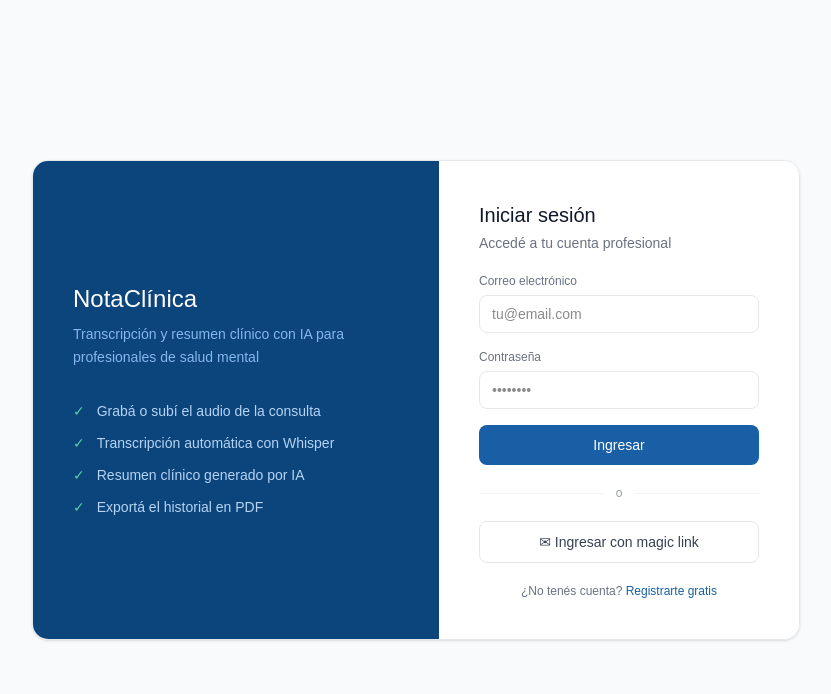
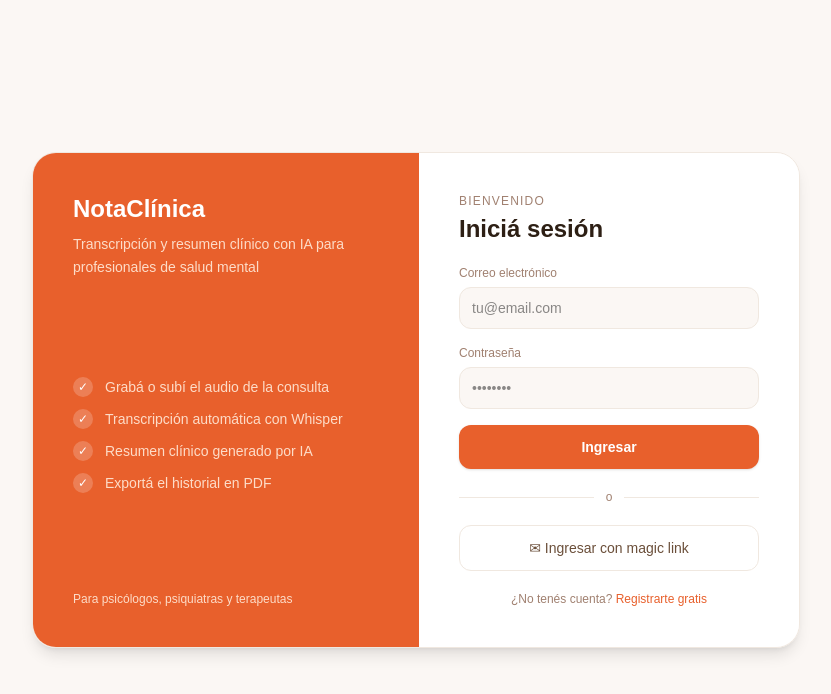
Before and after one commit to contacto404/notaclinica, a Next.js app: page /login in a window 1280 px wide. Shown: the top 694 px of the page, without its empty margins (224-1055 px from the left). Built offline with nearby package versions, Linux system fonts and the light colour scheme; no server answers.

Commit message:
feat: rediseño login, nuevo paciente y sidebar

```diff
--- a/app/login/page.tsx
+++ b/app/login/page.tsx
@@ -21,12 +21,8 @@ export default function LoginPage() {
     setLoading(true)
     setError('')
     const { error } = await supabase.auth.signInWithPassword({ email, password })
-    if (error) {
-      setError('Credenciales incorrectas.')
-    } else {
-      router.push('/dashboard')
-      router.refresh()
-    }
+    if (error) { setError('Credenciales incorrectas.') }
+    else { router.push('/dashboard'); router.refresh() }
     setLoading(false)
   }
 
@@ -34,10 +30,7 @@ export default function LoginPage() {
     e.preventDefault()
     setLoading(true)
     setError('')
-    const { error } = await supabase.auth.signUp({
-      email, password,
-      options: { data: { full_name: name } },
-    })
+    const { error } = await supabase.auth.signUp({ email, password, options: { data: { full_name: name } } })
     if (error) { setError(error.message) } else { setMode('login') }
     setLoading(false)
   }
@@ -51,61 +44,86 @@ export default function LoginPage() {
   }
 
   return (
-    <div className="min-h-screen bg-gray-50 flex items-center justify-center p-4">
-      <div className="w-full max-w-3xl flex rounded-2xl border border-gray-200 overflow-hidden shadow-sm">
-        <div className="flex-1 bg-[#0C447C] p-10 flex-col justify-center gap-8 hidden md:flex">
+    <div className="min-h-screen bg-[#FBF7F4] flex items-center justify-center p-4">
+      <div className="w-full max-w-3xl flex rounded-3xl overflow-hidden shadow-lg border border-[#F0E8E0]">
+
+        {/* Panel izquierdo */}
+        <div className="flex-1 bg-[#E8602C] p-10 flex-col justify-between gap-8 hidden md:flex">
           <div>
-            <h1 className="text-2xl font-medium text-white">NotaClínica</h1>
-            <p className="text-[#85B7EB] text-sm mt-2 leading-relaxed">Transcripción y resumen clínico con IA para profesionales de salud mental</p>
+            <h1 className="text-2xl font-bold text-white">NotaClínica</h1>
+            <p className="text-[#FDDCC8] text-sm mt-2 leading-relaxed">Transcripción y resumen clínico con IA para profesionales de salud mental</p>
           </div>
           <div className="flex flex-col gap-3">
             {['Grabá o subí el audio de la consulta','Transcripción automática con Whisper','Resumen clínico generado por IA','Exportá el historial en PDF'].map(f => (
-              <div key={f} className="flex items-center gap-3 text-[#B5D4F4] text-sm">
-                <span className="text-[#5DCAA5]">✓</span> {f}
+              <div key={f} className="flex items-center gap-3 text-[#FDDCC8] text-sm">
+                <span className="w-5 h-5 rounded-full bg-white/20 flex items-center justify-center text-white text-xs">✓</span>
+                {f}
               </div>
             ))}
           </div>
+          <p className="text-[#FDDCC8] text-xs">Para psicólogos, psiquiatras y terapeutas</p>
         </div>
-        <div className="w-full md:w-[360px] p-10 bg-white flex flex-col justify-center gap-5 flex-shrink-0">
+
+        {/* Panel derecho */}
+        <div className="w-full md:w-[380px] p-10 bg-white flex flex-col justify-center gap-5 flex-shrink-0">
           <div>
-            <h2 className="text-xl font-medium text-gray-900">{mode === 'login' ? 'Iniciar sesión' : 'Crear cuenta'}</h2>
-            <p className="text-sm text-gray-500 mt-1">{mode === 'login' ? 'Accedé a tu cuenta profesional' : 'Registrate gratis'}</p>
+            <p className="text-xs text-[#A08070] font-medium uppercase tracking-widest mb-1">
+              {mode === 'login' ? 'Bienvenido' : 'Crear cuenta'}
+            </p>
+            <h2 className="text-2xl font-bold text-[#2D1F14]">
+              {mode === 'login' ? 'Iniciá sesión' : 'Registrate gratis'}
+            </h2>
           </div>
+
           {magicSent ? (
-            <div className="text-sm text-green-700 bg-green-50 border border-green-200 rounded-lg p-4">Revisá tu email para ingresar.</div>
+            <div className="text-sm text-[#2D6A2D] bg-[#E8F4E8] border border-[#C8E8C8] rounded-2xl p-4">
+              ✓ Revisá tu email para ingresar.
+            </div>
           ) : (
             <form onSubmit={mode === 'login' ? handleLogin : handleRegister} className="flex flex-col gap-4">
               {mode === 'register' && (
                 <div className="flex flex-col gap-1.5">
-                  <label className="text-xs text-gray-500">Nombre completo</label>
-                  <input type="text" value={name} onChange={e => setName(e.target.value)} placeholder="Dra. María García" required className="border border-gray-200 rounded-lg px-3 py-2 text-sm outline-none focus:border-[#185FA5]" />
+                  <label className="text-xs text-[#A08070] font-medium">Nombre completo</label>
+                  <input type="text" value={name} onChange={e => setName(e.target.value)}
+                    placeholder="Dra. María García" required
+                    className="border border-[#F0E8E0] rounded-xl px-3 py-2.5 text-sm outline-none focus:border-[#E8602C] bg-[#FBF7F4]" />
                 </div>
               )}
               <div className="flex flex-col gap-1.5">
-                <label className="text-xs text-gray-500">Correo electrónico</label>
-                <input type="email" value={email} onChange={e => setEmail(e.target.value)} placeholder="tu@email.com" required className="border border-gray-200 rounded-lg px-3 py-2 text-sm outline-none focus:border-[#185FA5]" />
+                <label className="text-xs text-[#A08070] font-medium">Correo electrónico</label>
+                <input type="email" value={email} onChange={e => setEmail(e.target.value)}
+                  placeholder="tu@email.com" required
+                  className="border border-[#F0E8E0] rounded-xl px-3 py-2.5 text-sm outline-none focus:border-[#E8602C] bg-[#FBF7F4]" />
               </div>
               <div className="flex flex-col gap-1.5">
-                <label className="text-xs text-gray-500">Contraseña</label>
-                <input type="password" value={password} onChange={e => setPassword(e.target.value)} placeholder="••••••••" required minLength={6} className="border border-gray-200 rounded-lg px-3 py-2 text-sm outline-none focus:border-[#185FA5]" />
+                <label className="text-xs text-[#A08070] font-medium">Contraseña</label>
+                <input type="password" value={password} onChange={e => setPassword(e.target.value)}
+                  placeholder="••••••••" required minLength={6}
+                  className="border border-[#F0E8E0] rounded-xl px-3 py-2.5 text-sm outline-none focus:border-[#E8602C] bg-[#FBF7F4]" />
               </div>
-              {error && <p className="text-xs text-red-600">{error}</p>}
-              <button type="submit" disabled={loading} className="bg-[#185FA5] text-white rounded-lg py-2.5 text-sm font-medium disabled:opacity-60 hover:bg-[#0C447C]">
+              {error && <p className="text-xs text-red-500">{error}</p>}
+              <button type="submit" disabled={loading}
+                className="bg-[#E8602C] text-white rounded-xl py-3 text-sm font-semibold disabled:opacity-60 hover:bg-[#D04F1E] transition-colors shadow-sm">
                 {loading ? 'Cargando...' : mode === 'login' ? 'Ingresar' : 'Crear cuenta'}
               </button>
             </form>
           )}
+
           <div className="flex items-center gap-3">
-            <div className="flex-1 h-px bg-gray-100" />
-            <span className="text-xs text-gray-400">o</span>
-            <div className="flex-1 h-px bg-gray-100" />
+            <div className="flex-1 h-px bg-[#F0E8E0]" />
+            <span className="text-xs text-[#A08070]">o</span>
+            <div className="flex-1 h-px bg-[#F0E8E0]" />
           </div>
-          <button onClick={handleMagicLink} disabled={loading} className="border border-gray-200 rounded-lg py-2.5 text-sm text-gray-700 hover:bg-gray-50 flex items-center justify-center gap-2">
+
+          <button onClick={handleMagicLink} disabled={loading}
+            className="border border-[#F0E8E0] rounded-xl py-3 text-sm text-[#6B4F3A] hover:bg-[#FBF7F4] flex items-center justify-center gap-2 transition-colors">
             ✉ Ingresar con magic link
           </button>
-          <p className="text-center text-xs text-gray-500">
+
+          <p className="text-center text-xs text-[#A08070]">
             {mode === 'login' ? '¿No tenés cuenta? ' : '¿Ya tenés cuenta? '}
-            <button onClick={() => { setMode(mode === 'login' ? 'register' : 'login'); setError('') }} className="text-[#185FA5] hover:underline">
+            <button onClick={() => { setMode(mode === 'login' ? 'register' : 'login'); setError('') }}
+              className="text-[#E8602C] hover:underline font-medium">
               {mode === 'login' ? 'Registrarte gratis' : 'Iniciar sesión'}
             </button>
           </p>
```
Also changed, not shown: app/dashboard/pacientes/nuevo/page.tsx (+27 -25 lines).
